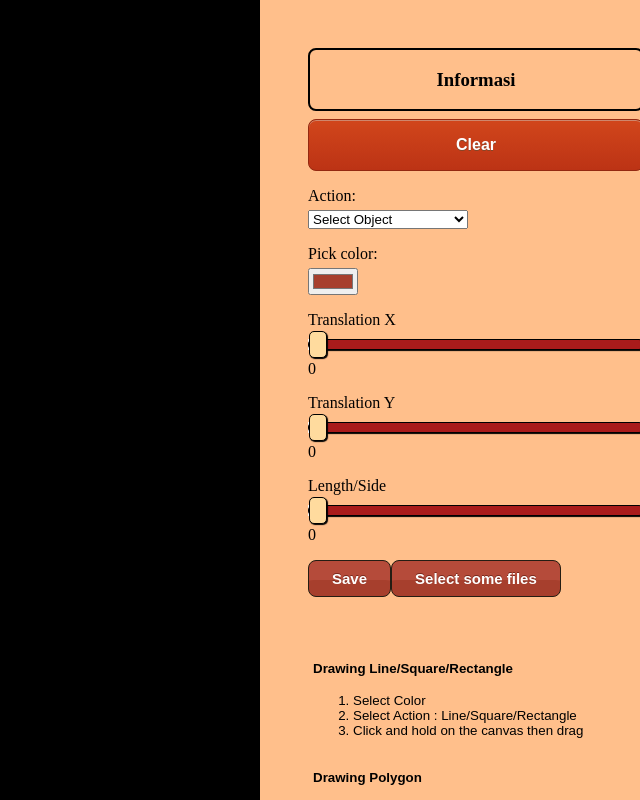
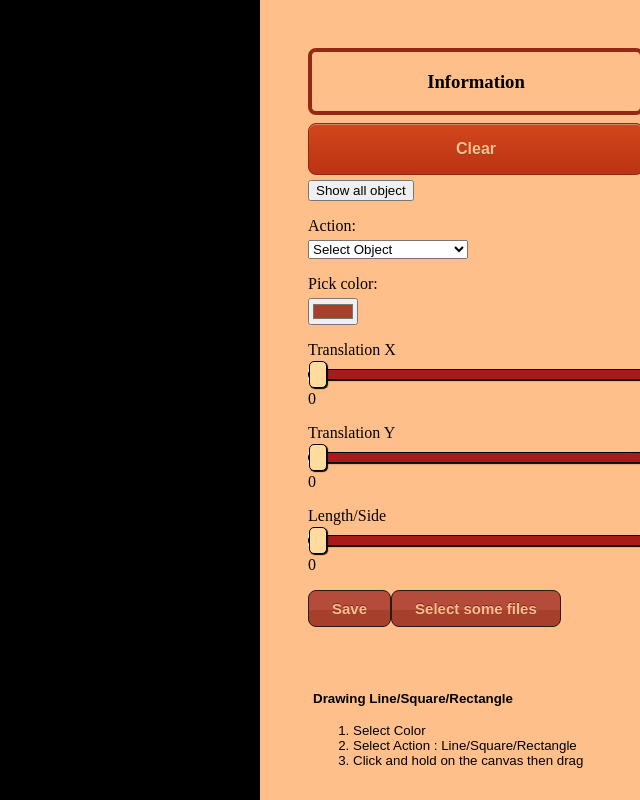
Before and after one commit to hrshfr/Tubes-1-IF3260, a Vue app: page / in a window 1280 px wide. Shown: the top 800 px of the page, without its empty margins (640-1280 px from the left). Built offline with nearby package versions, Linux system fonts and the light colour scheme.

Commit message:
init move vertex polygon

```diff
--- a/src/App.vue
+++ b/src/App.vue
@@ -9,12 +9,12 @@
 				<button class="clearbtn" @click="clear">Clear</button>
 			</div>
 
-			<!-- <button
+			<button
 				style="margin-top: 0.3rem; width: fit-content"
 				@click="printObject"
 			>
 				Show all object
-			</button> -->
+			</button>
 
 			<span style="margin-top: 1rem">Action: </span>
 			<div style="display: flex; gap: 0.5rem; margin-top: 0.3rem">
@@ -102,7 +102,7 @@
 					@input="(e) => loadFile()"
 				/>
 			</div>
-			<div id="help" style="margin-top: 30px;">
+			<div id="help" style="margin-top: 30px">
 				<div class="items">
 					<h4>Drawing Line/Square/Rectangle</h4>
 					<ol>
@@ -190,7 +190,7 @@ export default {
 		startClickedCanvas: [],
 		mouseMoveCoordinate: [],
 		canvas: null,
-		info: "Informasi",
+		info: "Information",
 		lenOrSide: 0,
 	}),
 
@@ -710,6 +710,9 @@ export default {
 							obj.height = this.mouseMoveCoordinate[1] - obj.y;
 						}
 					}
+					if (obj.object == "polygon") {
+						// new vertex x,y = this.mouseMoveCoordinate[0] ,his.mouseMoveCoordinate[1]
+					}
 
 					this.drawScene();
 				}
@@ -1101,8 +1104,6 @@ export default {
 					if (isInside(vertices, mousePos)) {
 						objIdx = i;
 					}
-					console.log(this.allObjects[i].vertex);
-					console.log(vertices);
 				}
 			}
 
@@ -1140,6 +1141,7 @@ export default {
 				} else if (obj.object == "polygon") {
 					this.info = "Polygon #" + obj.id + " selected";
 					this.currentSelectedObjectId = obj.id;
+					document.getElementById("lenOrSide").disabled = true;
 					document.getElementById("tx").value = obj.vertex[0];
 					document.getElementById("txoutput").innerHTML = obj.vertex[0];
 					document.getElementById("ty").value = obj.vertex[1];
@@ -1338,7 +1340,7 @@ canvas {
 	gap: 0.5rem;
 }
 .information {
-	border: 2px solid black;
+	border: 4px solid #942911;
 	border-radius: 8px;
 }
 .information h3 {
@@ -1360,7 +1362,7 @@ canvas {
 	border: 1px solid #942911;
 	display: inline-block;
 	cursor: pointer;
-	color: #ffffff;
+	color: #ffbf8b;
 	font-weight: bold;
 	font-size: 1em;
 	text-decoration: none;
@@ -1385,7 +1387,7 @@ canvas {
 	border: 1px solid #241d13;
 	display: inline-block;
 	cursor: pointer;
-	color: #ffffff;
+	color: #ffbf8b;
 	font-family: Arial;
 	font-size: 15px;
 	font-weight: bold;
@@ -1413,7 +1415,7 @@ canvas {
 	background-color: #a73f2d;
 	border: 1px solid #241d13;
 	cursor: pointer;
-	color: #ffffff;
+	color: #ffbf8b;
 	font-size: 15px;
 	font-weight: bold;
 	padding: 9px 23px;
```
